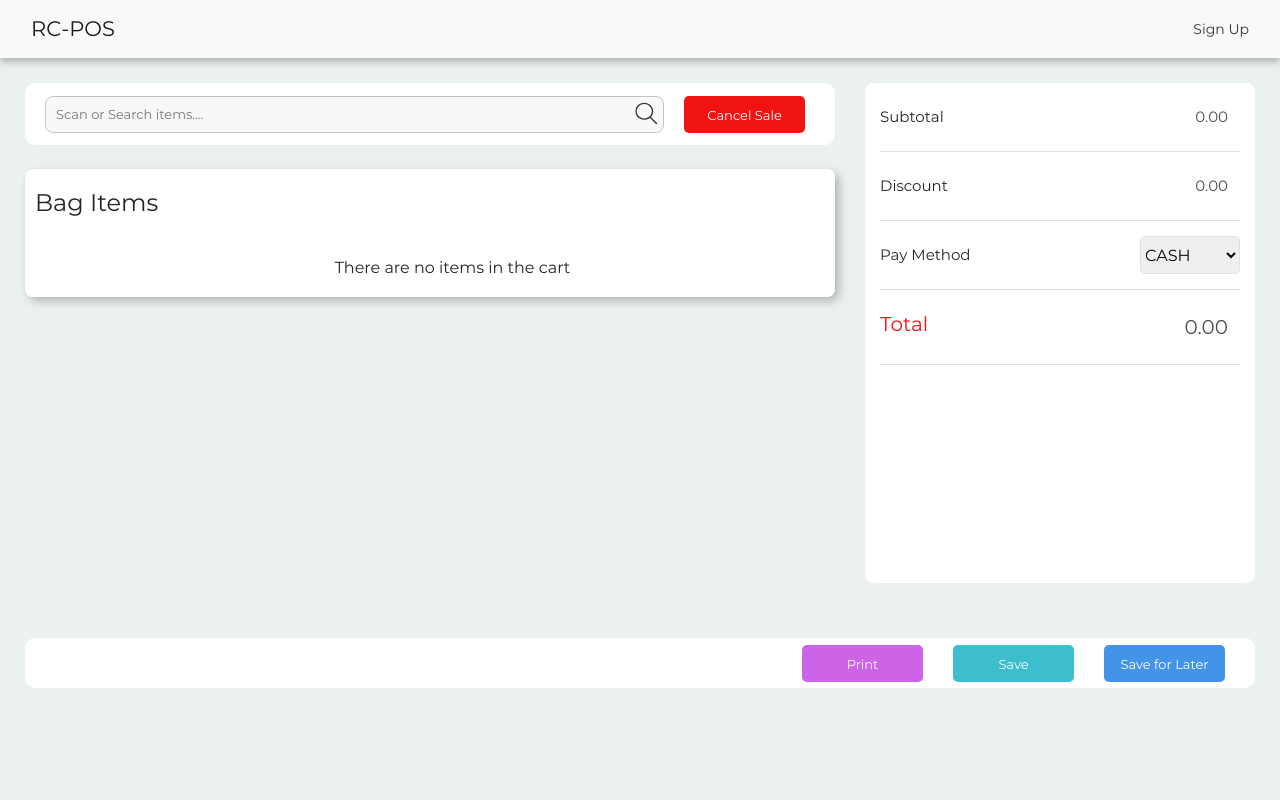
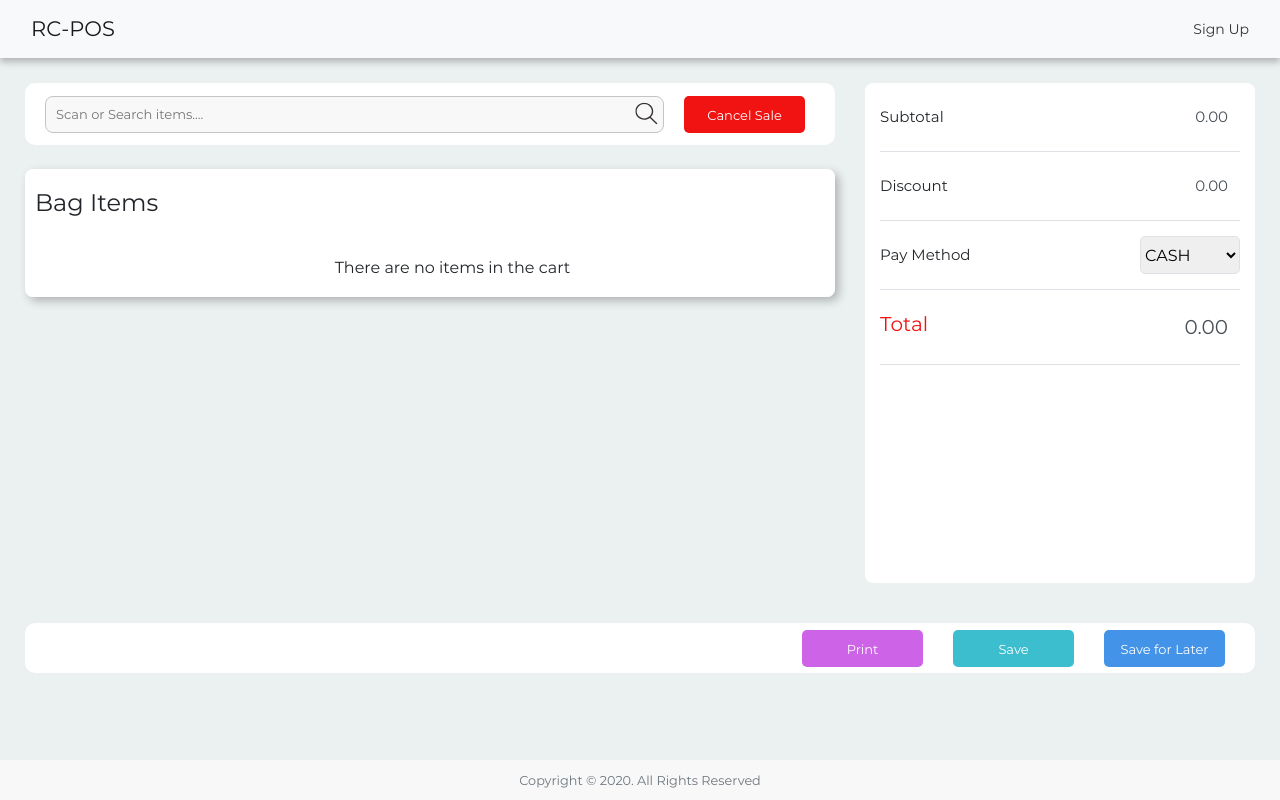
Before and after one commit to timothyakinyelu/point-of-sale-system-with-flask, a Flask app: template app/templates/new_transaction.html in a window 1280 px wide. Run offline with Flask 2, Linux system fonts and the light colour scheme; the template is opened without the code that fills it, so the values that code supplies are empty; parts of the project's set-up code (start-up, migrations or seed data) failed here and were passed over; some libraries are stand-ins or nearby versions.

Commit message:
- changed validators to optional - added min height to body - moved footer - added flex to base div - added mt-auto to footer

```diff
--- a/app/forms.py
+++ b/app/forms.py
@@ -157,7 +157,7 @@ class ProductForm(FlaskForm):
     )
     brand = IntegerField(
         'Brand Id',
-        validators=None,
+        validators=[Optional()],
         widget=HiddenInput()
     )
     categories = SelectMultipleField(
--- a/app/static/css/style.css
+++ b/app/static/css/style.css
@@ -101,6 +101,9 @@ body, html {
     background: var(--background);
     font-family: 'Montserrat';
 }
+body, .base {
+    min-height:100vh;
+}
 .errors {
     margin-left: 15px;
     font-size: .8em;
@@ -156,9 +159,6 @@ button:focus {
 footer {
     padding: 10px 0;
     background-color: #f8f8f8;
-    position: fixed;
-    bottom: 0;
-    left: 0;
     width: 100%;
     text-align: center;
 }
@@ -1058,7 +1058,7 @@ a.brand__sidebar {
     margin-right: 15px;
     display: flex;
     justify-content: flex-end;
-    margin-top: 35px;
+    margin-top: 20px;
     background: var(--primary-color);
     height: 50px;
     border-radius: 10px;
--- a/app/templates/admin-layout.html
+++ b/app/templates/admin-layout.html
@@ -1,11 +1,11 @@
 {% extends 'base.html' %}
 {% block content %}
     {% include "sidebar.html" %}
-        <div id="side-content" class="sidebar__content">
+        <div id="side-content" class="sidebar__content flex-fill">
             {% include "navbar.html" %}
             {% block inner %}{% endblock inner%}
-            {% include "footer.html" %}
         </div>
+        {% include "footer.html" %}
         <button id="toTopBtn" title="Go to top">
             <svg width="30" height="30" viewBox="0 0 52 52" fill="none" xmlns="http://www.w3.org/2000/svg">
                 <path d="M46.0877 28.7064C46.7775 29.3745 47.6704 29.7021 48.5633 29.6892C49.4562 29.6762 50.3406 29.3271 51.0135 28.6374L51.0643 28.5857C51.699 27.9047 52.008 27.034 51.9953 26.1676C51.9826 25.3012 51.6483 24.4392 50.9923 23.7754C43.5233 16.1633 35.9272 8.63313 28.3989 1.06848C28.3777 1.03831 28.3566 1.01244 28.3312 0.986583C27.6414 0.314169 26.7401 -0.0134173 25.8471 -0.000486233C24.9542 0.0124448 24.0656 0.365893 23.3927 1.05555L23.2827 1.17193C15.8559 8.71072 8.40802 16.228 0.998189 23.7797C0.346496 24.4435 0.0121861 25.3012 -0.000509227 26.1676C-0.0132045 27.034 0.295715 27.9047 0.934712 28.5857L0.998189 28.6504C1.66681 29.3271 2.54702 29.6762 3.43569 29.6892C4.32436 29.7021 5.2215 29.3745 5.91127 28.7064L25.9149 8.35296L46.0877 28.7064ZM45.2414 51.0211C45.9269 51.6849 46.8198 52.0081 47.7085 51.9952C48.6014 51.9823 49.4858 51.6331 50.1587 50.9435L50.2094 50.8918C50.8442 50.215 51.1531 49.34 51.1447 48.4737C51.132 47.6073 50.7977 46.7409 50.1417 46.0814C42.825 38.6331 35.631 30.9306 28.4031 23.3788C28.382 23.3487 28.3566 23.3185 28.3312 23.2883C27.6414 22.6202 26.7401 22.2926 25.8471 22.3055C24.9542 22.3185 24.0656 22.6719 23.3927 23.3616C16.2199 30.9047 9.07241 38.478 1.90802 46.034L1.85301 46.0857C1.20131 46.7452 0.871236 47.6073 0.85854 48.4737C0.845845 49.34 1.15476 50.2107 1.79376 50.8918L1.85724 50.9564C2.52586 51.6331 3.40607 51.9823 4.29474 51.9952C5.18341 52.0081 6.08055 51.6806 6.77032 51.0124L25.9149 30.6762L45.2414 51.0211Z" fill="white"/>
--- a/app/templates/base.html
+++ b/app/templates/base.html
@@ -15,7 +15,7 @@
         <title>POS System</title>
     </head>
     <body>
-        <div class="base">
+        <div class="base d-flex flex-column">
             {% block content %}{% endblock %}
         </div>
 
--- a/app/templates/footer.html
+++ b/app/templates/footer.html
@@ -1,4 +1,4 @@
-<footer>
+<footer class="mt-auto">
     <div class="container">
         <div class="row">
             <div class="col-lg-12">
--- a/app/templates/new_transaction.html
+++ b/app/templates/new_transaction.html
@@ -101,6 +101,7 @@
             </form>
         </div>
     </section>
+    {% include "footer.html" %}
 {% endblock %}
 {% block scripts %}
     <script>
```
